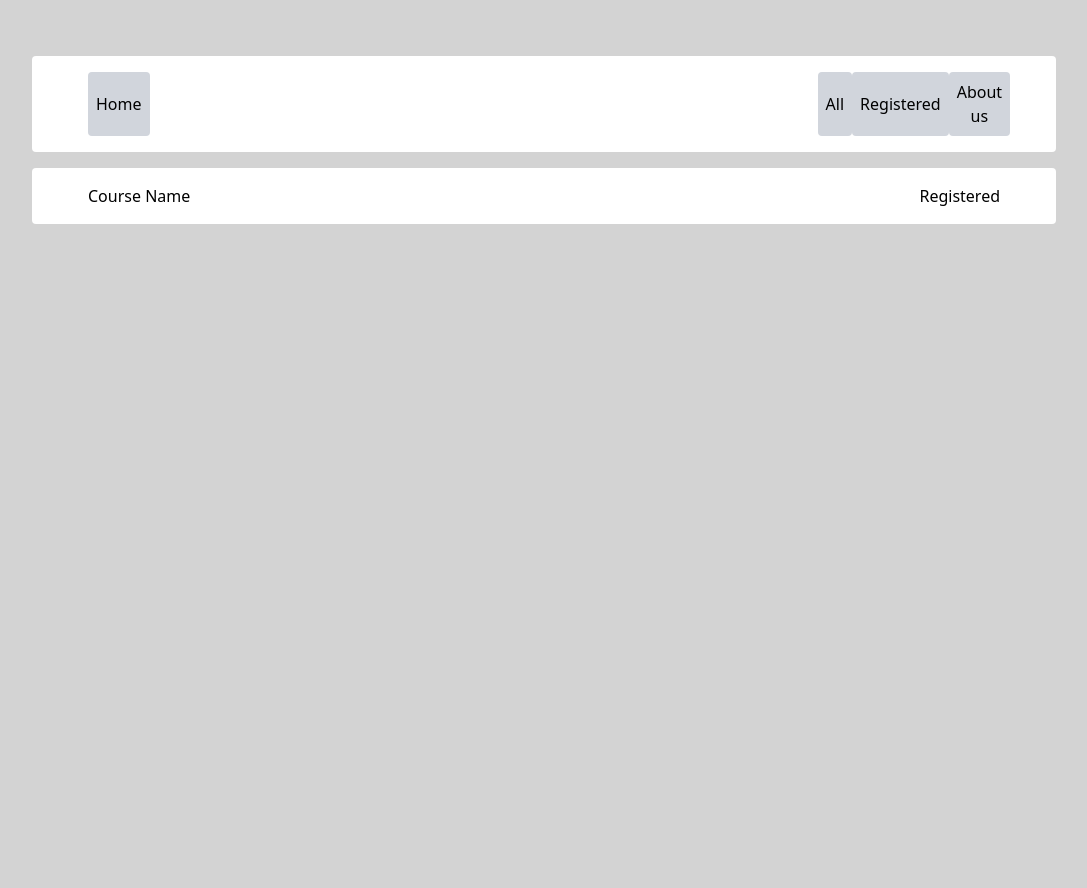
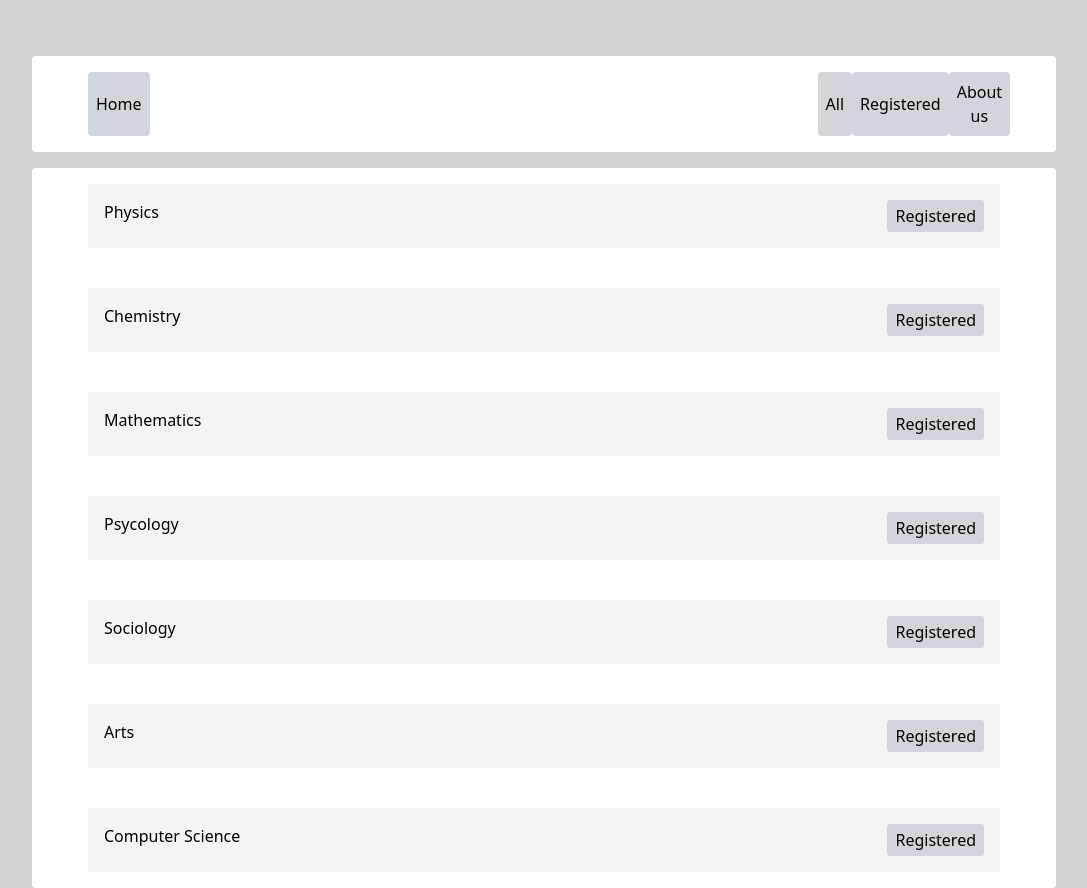
Before and after one commit to MUHAMMADFARHAN1/Courses-App-with-React, a React (Vite) app: page / in a window 1280 px wide. Shown: the whole page, without its empty margins (96-1183 px from the left). Before the commit the page ends 800 px from the top, so only its background shows below. Built offline with nearby package versions, Linux system fonts and the light colour scheme.

Commit message:
Basic data fetch performed!

```diff
--- a/src/Components/Course_tab.jsx
+++ b/src/Components/Course_tab.jsx
@@ -1,10 +1,11 @@
 import React from "react";
 
-function Course_tab() {
+function Course_tab(props) {
   return (
-    <div className="flex flex-row justify-between">
-      <p>Course Name</p>
-      <p>Registered</p>
+    <div className="flex flex-row justify-between bg-gray-100 p-4 rounded">
+      <p>{props.className}</p>
+      {/* <p>Registered</p> */}
+      <button className="bg-gray-300 rounded px-2 py-1">Registered</button>
     </div>
   );
 }
--- a/src/Components/List.jsx
+++ b/src/Components/List.jsx
@@ -1,10 +1,17 @@
 import React from "react";
 import Course_tab from "./Course_tab";
+import data from "./../data";
 
 function List() {
   return (
-    <div className="flex justify-between flex-col w-4/5 mx-auto mt-14 bg-white px-14 py-4 rounded ">
-      <Course_tab />
+    <div className="flex justify-between flex-col w-4/5 mx-auto mt-14 bg-white px-14 py-4 rounded gap-10">
+      <Course_tab className={data[0].name} />
+      <Course_tab className={data[1].name} />
+      <Course_tab className={data[2].name} />
+      <Course_tab className={data[3].name} />
+      <Course_tab className={data[4].name} />
+      <Course_tab className={data[5].name} />
+      <Course_tab className={data[6].name} />
     </div>
   );
 }
--- /dev/null
+++ b/src/data.js
@@ -0,0 +1,70 @@
+const data = [
+  {
+    name: "Physics",
+    description:
+      "Quickly inspect page layouts and visualize element boundaries.",
+    isActive: true,
+  },
+  {
+    name: "Chemistry",
+    description: "Instantly analyze and copy CSS from any webpage element.",
+    isActive: true,
+  },
+  {
+    name: "Mathematics",
+    description: "Optimizes browser resource usage to accelerate page loading.",
+    isActive: false,
+  },
+  {
+    name: "Psycology",
+    description:
+      "Formats, validates, and prettifies JSON responses in-browser.",
+    isActive: true,
+  },
+  {
+    name: "Sociology",
+    description: "Organizes browser tabs into groups and sessions.",
+    isActive: true,
+  },
+  {
+    name: "Arts",
+    description:
+      "Simulates various screen resolutions directly within the browser.",
+    isActive: false,
+  },
+  {
+    name: "Computer Science",
+    description:
+      "Enables annotation and notes directly onto webpages for collaborative debugging.",
+    isActive: true,
+  },
+  {
+    name: "Mechanics",
+    description:
+      "Overlay customizable grids and alignment guides on any webpage.",
+    isActive: false,
+  },
+  {
+    name: "Statistics",
+    description: "Instantly extracts color palettes from any webpage.",
+    isActive: true,
+  },
+  {
+    name: "Painting",
+    description: "Scans and highlights broken links on any page.",
+    isActive: true,
+  },
+  {
+    name: "DOM Snapshot",
+    description: "Capture and export DOM structures quickly.",
+    isActive: false,
+  },
+  {
+    name: "ConsolePlus",
+    description:
+      "Enhanced developer console with advanced filtering and logging.",
+    isActive: true,
+  },
+];
+
+export default data;
```
